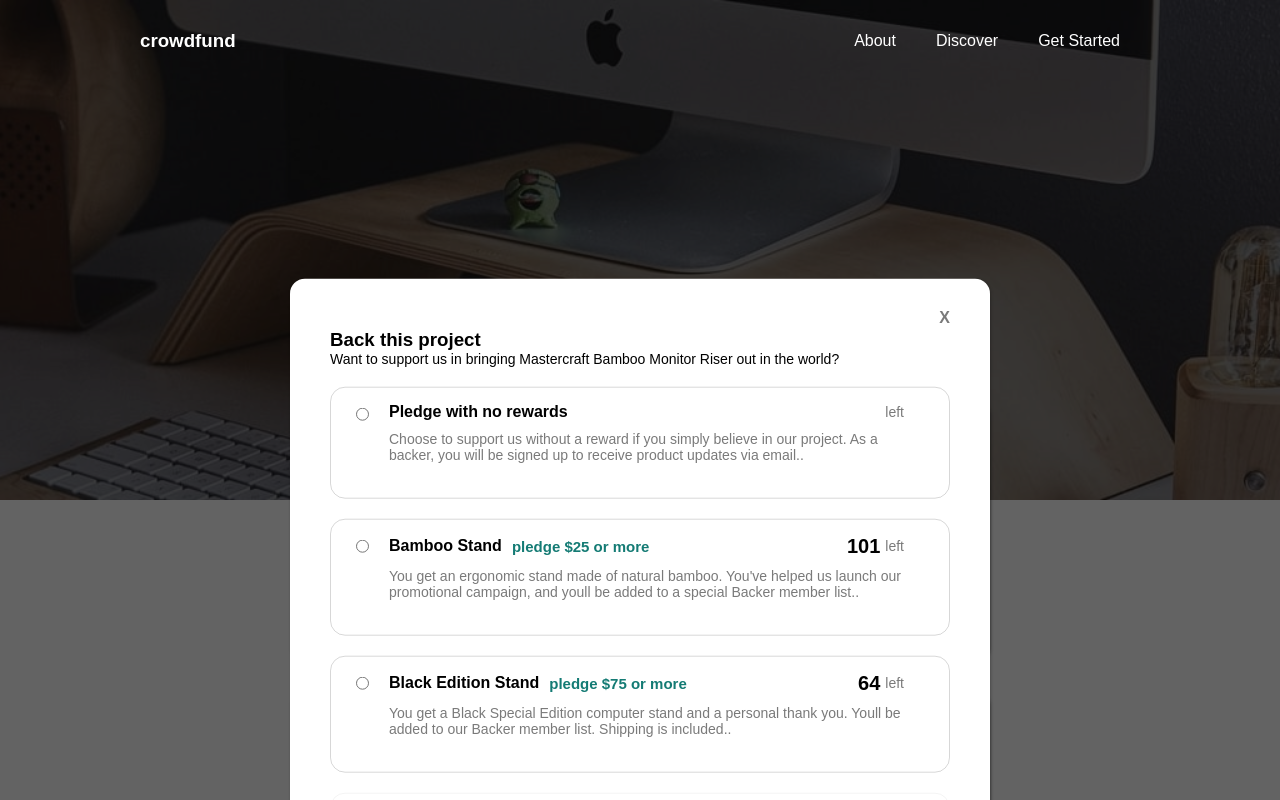
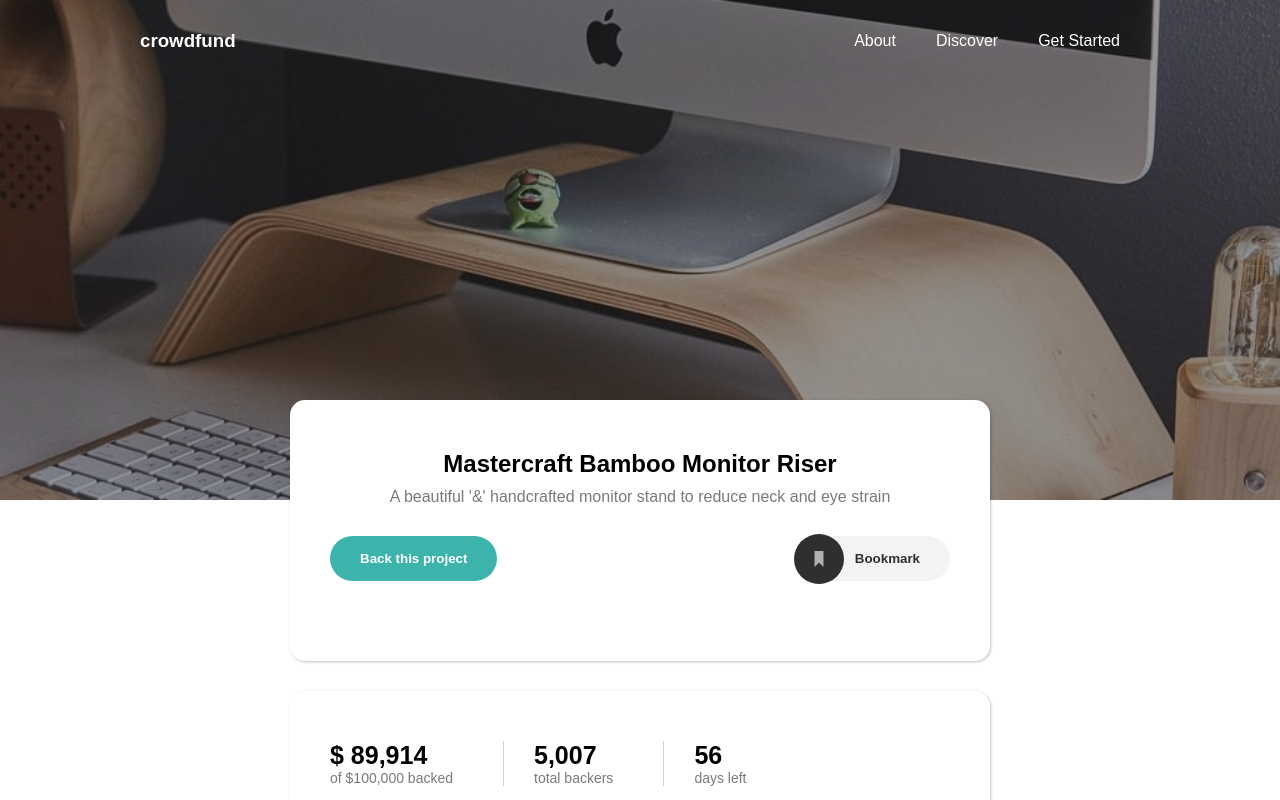
Before and after one commit to Haybuka/crowd-funding, a React (Create React App) app: page / in a window 1280 px wide. Shown: the top 800 px of the page. Built offline with nearby package versions, Linux system fonts and the light colour scheme.

Commit message:
connected states for modal and stat component

```diff
--- a/src/App.css
+++ b/src/App.css
@@ -5,7 +5,10 @@
   margin: 0;
   font-family: 'Poppins',sans-serif;
 }
+body{
+  overflow-x: hidden !important;
 
+}
 .block{
   width: 700px;
     background-color: #fff;
@@ -32,6 +35,7 @@
 }
 main{
   /* position: relative; */
+  /* overflow-x:  hidden !important; */
 }
 .modal-bg::after{
   position: absolute;
--- a/src/component/Crowdfund.js
+++ b/src/component/Crowdfund.js
@@ -6,7 +6,9 @@ import Statistics from './Statistics';
 import About from './About';
 import Modal from './Modal';
 function Crowdfund() {
-  const [modal,setModal] = useState(false)
+  const [modal,setModal] = useState(true)
+  let [amnt,setAmnt] = useState(89914)
+  let [stat,setStat] = useState(5007)
   const cardDetails = [
     {
         backgroundColor : 'hsl(176, 50%, 47%)',
@@ -22,7 +24,9 @@ function Crowdfund() {
           {value : 25,
             backgroundColor: '#f3f3f3',
             color:"#000",
-            currency : '$'
+            currency : '$',
+            disabled : true
+
            },
            {value: 'continue',
            backgroundColor: 'hsl(176, 50%, 47%)',
@@ -44,7 +48,9 @@ function Crowdfund() {
         {value : 75,
           backgroundColor: '#f3f3f3',
           color:"#000",
-            currency : '$'
+            currency : '$',
+            disabled : true
+
          },
          {value: 'continue',
          backgroundColor: 'hsl(176, 50%, 47%)',
@@ -66,7 +72,9 @@ function Crowdfund() {
         {value : 200,
           backgroundColor: '#f3f3f3',
           color:"#000",
-            currency : '$'
+            currency : '$',
+            disabled : true
+
          },
          {value: 'continue',
          backgroundColor: 'hsl(176, 50%, 47%)',
@@ -76,6 +84,12 @@ function Crowdfund() {
     }
 ]
 
+  function updateModalStat(inputValue){
+    let newAmnt = amnt + inputValue
+    console.log(inputValue)
+    setStat(stat+=1)
+    setAmnt(amnt + 20)
+  }
   function handleModal(){
     setModal(!modal)
   }
@@ -84,10 +98,10 @@ function Crowdfund() {
       <Header />
       <main className={!modal ? 'modal-bg':''}>
         <Layout/>
-        <Statistics />
+        <Statistics amnt={amnt} stat={stat} />
         <About cardDetails={cardDetails} handleModal={handleModal} modal={modal}/>
       </main>
-      <Modal cardDetails={cardDetails} handleModal={handleModal} modal={modal}/>
+      <Modal cardDetails={cardDetails} handleModal={handleModal} modal={modal} updateModalStat={updateModalStat}/>
     </>
   )
 }
--- a/src/component/Modal.js
+++ b/src/component/Modal.js
@@ -1,7 +1,7 @@
 import React,{useState} from 'react'
 import ModalCard from './ModalCard'
 import '../styles/Modal.css'
-function Modal({cardDetails,modal,handleModal}) {
+function Modal({cardDetails,modal,handleModal,updateModalStat}) {
     const[labelOn,setLabelOn] = useState(false)
   const modalDetails = [
     {
@@ -18,7 +18,8 @@ function Modal({cardDetails,modal,handleModal}) {
           {value : 10,
             backgroundColor: '#f3f3f3',
             color:"#000",
-            currency : '$'
+            currency : '$',
+            disabled : true
           },
           {value: 'continue',
           backgroundColor: 'hsl(176, 50%, 47%)',
@@ -41,7 +42,7 @@ function Modal({cardDetails,modal,handleModal}) {
       </article>
       <section className='Modal-card_group'>
           {modalDetails.map(modal =>(
-              <ModalCard {...modal} key={modal.id} setLabelOn={setLabelOn} labelOn={labelOn}/>
+              <ModalCard {...modal} key={modal.id} setLabelOn={setLabelOn} labelOn={labelOn} updateModalStat={updateModalStat}/>
           ))}
       </section>
     </section>
--- a/src/component/ModalButton.js
+++ b/src/component/ModalButton.js
@@ -1,15 +1,14 @@
 import React from 'react'
 import '../styles/Button.css'
 function ModalButton(props) {
-    const {backgroundColor,color,value,currency} = props
+    const {backgroundColor,color,value,currency,disabled} = props
     const btn = {
         backgroundColor,
         color,
     }
 
-
   return (
-    <button style={btn} className='btn' >
+    <button style={btn} className='btn' disabled={disabled ? true : false}>
          {currency}{value}
     </button>
   )
--- a/src/component/ModalCard.js
+++ b/src/component/ModalCard.js
@@ -2,22 +2,31 @@ import React,{useState} from 'react'
 import {v4 as uuid} from 'uuid'
 import ModalButton from './ModalButton'
 import '../styles/ModalCard.css'
-function ModalCard({name,text,leadText,btnPledge,setLabelOn,id,labelOn,amntLeft,inStock,pledge}) {
+function ModalCard({name,text,leadText,btnPledge,setLabelOn,id,labelOn,amntLeft,inStock,pledge,updateModalStat}) {
+
     const [toggleForm,setToggleForm] = useState(false)
     const [input,setInput] = useState('')
 
     function handleChange(e){
-        setInput(e.target.value)
+      setInput(e.target.value)
     }
     function handleClick(e){
-     console.log('clicked', e.target.checked)
      setToggleForm(!toggleForm);
       setLabelOn(!labelOn)
     }
-    let data;
+
+    function handleSubmit(e){
+      e.preventDefault()
+      updateModalStat(input)
+      setInput('')
+     setToggleForm(!toggleForm);
+    }
+
     if(inStock && toggleForm){
-      data = <form>
-      <input type="text" value={input} placeholder="Enter your pledge" onChange={(e) => handleChange(e)}/>
+      var data = <form onSubmit={e => handleSubmit(e)}>
+      <input type="text"
+          value={input} placeholder="Enter your pledge"
+          onChange={(e) => handleChange(e)} />
       <div className='Modal-btn_group'>
           {btnPledge.map( pledge => (
               <ModalButton {...pledge} key={uuid()}/>
@@ -26,6 +35,7 @@ function ModalCard({name,text,leadText,btnPledge,setLabelOn,id,labelOn,amntLeft,
       </div>
       </form>
     }
+
     return (
     <>
       <div className={inStock ? 'Modal-card' : 'Modal-card out-of-stock'}>
@@ -40,8 +50,9 @@ function ModalCard({name,text,leadText,btnPledge,setLabelOn,id,labelOn,amntLeft,
                        </li>
                        <li>
                           <p className='Modal-footer_p'>
-                             <span className='Modal-footer_span'>{amntLeft}</span>
-                             {amntLeft >= 0 ? (  <span> left</span>) : ''}
+                            {amntLeft > 0 ? (<> <span className='Modal-footer_span'>{amntLeft}</span>
+                               <span> left</span></>) : ''}
+
                           </p>
                        </li>
                     </ul>
--- a/src/component/Statistics.js
+++ b/src/component/Statistics.js
@@ -1,21 +1,19 @@
 import React,{useState} from 'react'
 import Slider from './Slider'
 import '../styles/Stats.css'
-function Statistics() {
-    const [amnt,setAmnt] = useState(89914)
-    const [backers,setStat] = useState(5007)
+function Statistics({amnt,stat}) {
   return (
     <section className='Stats block'>
         <ul >
-        <li>
-            <h3> $ {amnt}</h3>
+        <li className={amnt.toString().length > 12 ? 'mr-3' : ''}>
+            <h3 > $ {amnt.toLocaleString()}</h3>
             <p className='text-primary'>of $100,000 backed</p>
         </li>
-        <li>
-            <h3>  {backers}</h3>
+        <li className={amnt.toString().length > 12 ? 'mr-3' : ''}>
+            <h3>  {stat.toLocaleString()}</h3>
             <p className='text-primary'>total backers</p>
         </li>
-        <li>
+        <li className={amnt.toString().length > 12 ? 'mr-3' : ''}>
             <h3>  56</h3>
             <p className='text-primary'>days left</p>
         </li>
--- a/src/styles/Stats.css
+++ b/src/styles/Stats.css
@@ -11,9 +11,13 @@
 .Stats li{
     border-right: 1px solid hsla(0, 0%, 48%, 0.354);
     display: inline-block;
-    margin-right: 50px;
+    margin-right: 30px;
     padding-right: 50px;
 }
 .Stats li:nth-child(3){
     border: none;
 }
+.mr-3{
+    margin-right: 20px !important;
+    padding-right: 30px !important;
+}
```
